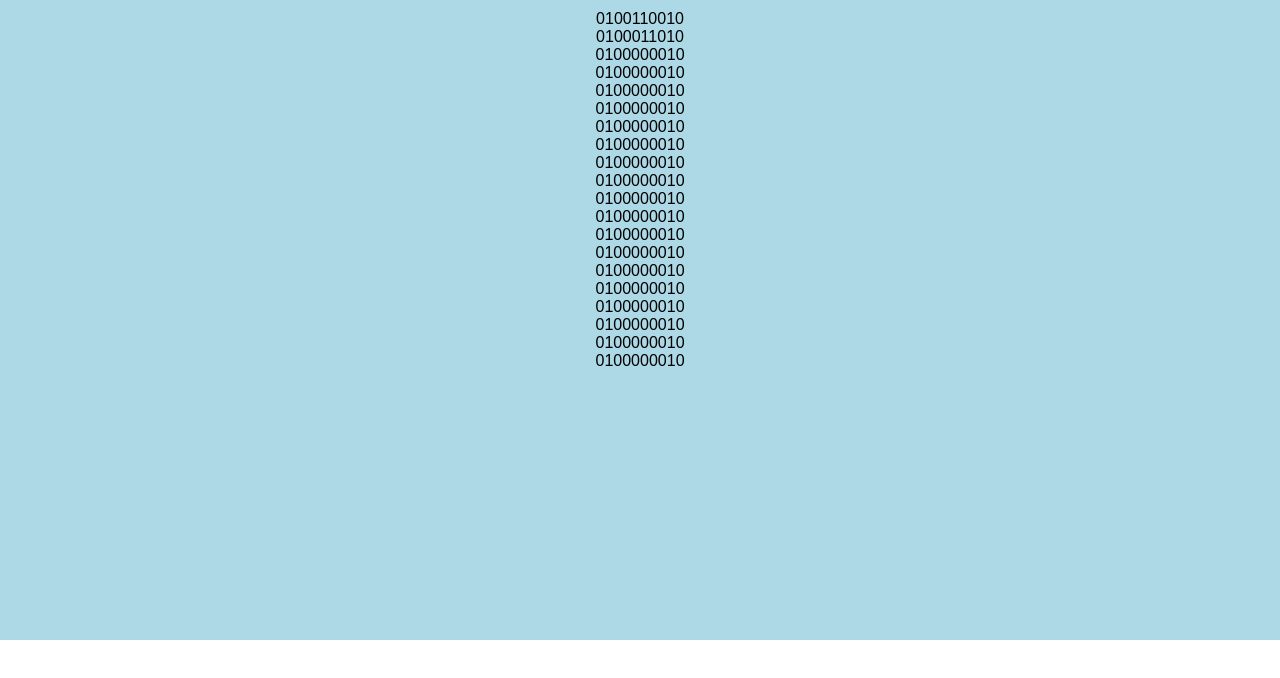
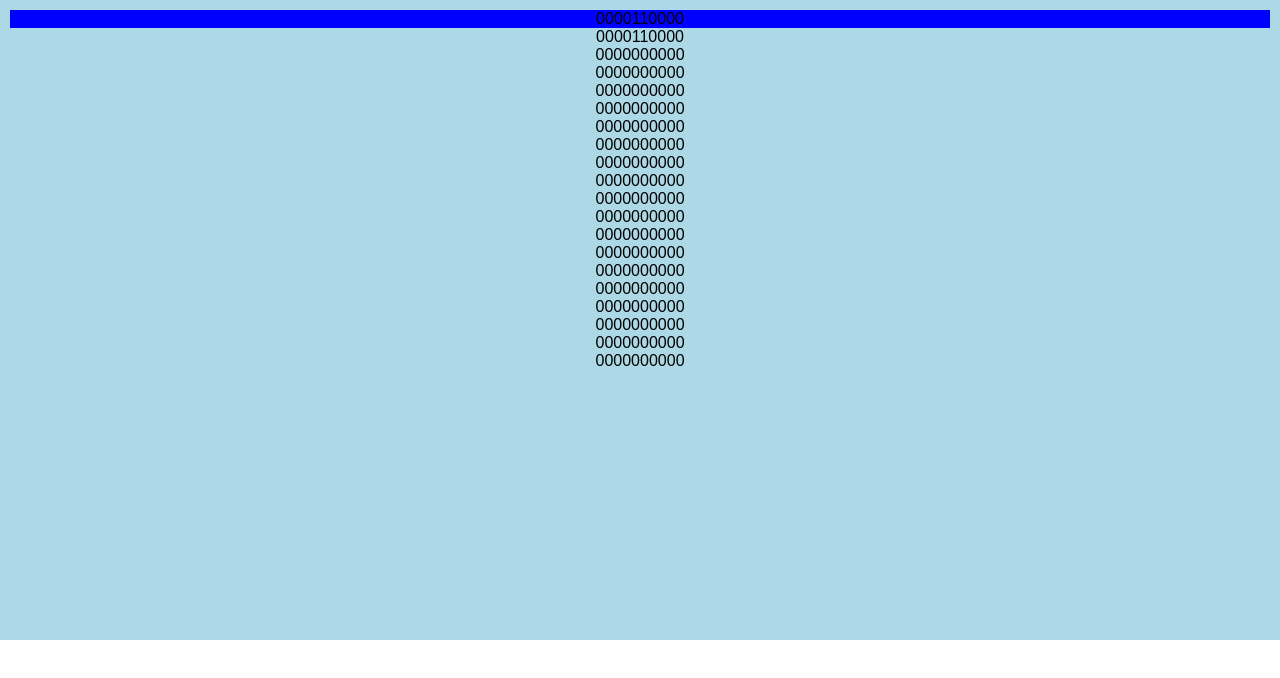
Before and after one commit to ChiuMungZitAlexander/tetris-game, a React (Create React App) app: page / in a window 1280 px wide. Shown: the top 678 px of the page. Built offline with nearby package versions, Linux system fonts and the light colour scheme.

Commit message:
eliminate the row all is fixed blocks

```diff
--- a/src/AppState.ts
+++ b/src/AppState.ts
@@ -3,14 +3,16 @@ import { action, computed, observable } from 'mobx'
 import { generateData, toDisplayData } from 'utils/index'
 
 export default class AppState {
-  public HEIGHT = 20
-  public WIDTH = 10
-  public INIT_POSITION = [4, 0]
+  public HEIGHT: number = 20
+  public WIDTH: number = 10
+  public INIT_POSITION: number[] = [4, 0]
 
   @observable public data: number[][] = generateData(this.HEIGHT, this.WIDTH) // fixed block data
 
   @observable public position: number[] = this.INIT_POSITION // initial block position, position[0] is colIndex
-  @observable public block: number[][] = [[1, 1, 0], [0, 1, 1]] // current block shape
+  @observable public block: number[][] = [[1, 1], [1, 1]] // current block shape
+
+  @observable public gameStatus: string = 'stop' // 1.stop 2.playing 3.over
 
   @action public moveLeft = (): void => {
     console.info('%c@Action captured: left', 'color: purple; font-style: italic')
@@ -56,12 +58,28 @@ export default class AppState {
 
   @action public moveDown = (): void => {
     console.info('%c@Action captured: down', 'color: purple; font-style: italic')
+
+    const resetPosition = ():void => {
+      this.position = this.INIT_POSITION
+
+      // overlap detect to test game over
+      for (let row = 0; row < this.block.length; row++) {
+        for (let col = 0; col < this.block[0].length; col++) {
+          if (this.data[this.position[1] + row][this.position[0] + col] + this.block[row][col] > 1) {
+            this.gameStatus = 'over'
+            this.block = [[]]
+            return
+          }
+        }
+      }
+    }
+
     const newPosition = [this.position[0], this.position[1] + 1]
 
     // bottom boundry collision
     if (newPosition[1] + this.block.length > this.HEIGHT) {
       // make block fixed if collide to bottom bountry
-      this.data = this.data.map((row, rowIndex) => row.map((col, colIndex) => {
+      const accumulatedData = this.data.map((row, rowIndex) => row.map((col, colIndex) => {
         if (rowIndex >= this.position[1]
           && rowIndex <= this.position[1] + this.block.length - 1
           && colIndex >= this.position[0]
@@ -72,8 +90,13 @@ export default class AppState {
         return col
       }))
 
-      // return to initial position
-      this.position = this.INIT_POSITION
+      // erase the all-is-1 row and append empty row to the top
+      const erasedData = accumulatedData.filter(row => !row.every(col => col === 1))
+      this.data = [...Array(this.HEIGHT - erasedData.length)]
+        .map(() => [...Array(this.WIDTH)].map(() => 0))
+        .concat(erasedData)
+
+      resetPosition()
       return
     }
 
@@ -82,7 +105,7 @@ export default class AppState {
       for (let col = 0; col < this.block[0].length; col++) {
         if (this.data[newPosition[1] + row][newPosition[0] + col] + this.block[row][col] > 1) {
           // make block fixed if collide to any block
-          this.data = this.data.map((r, rIndex) => r.map((c, cIndex) => {
+          const accumulatedData = this.data.map((r, rIndex) => r.map((c, cIndex) => {
             if (rIndex >= this.position[1]
               && rIndex <= this.position[1] + this.block.length - 1
               && cIndex >= this.position[0]
@@ -93,8 +116,13 @@ export default class AppState {
             return c
           }))
 
-          // return to initial position
-          this.position = this.INIT_POSITION
+          // erase the all-is-1 row and append empty row to the top
+          const erasedData = accumulatedData.filter(r => !r.every(c => c === 1))
+          this.data = [...Array(this.HEIGHT - erasedData.length)]
+            .map(() => [...Array(this.WIDTH)].map(() => 0))
+            .concat(erasedData)
+
+          resetPosition()
           return
         }
       }
--- a/src/components/tetris/style.less
+++ b/src/components/tetris/style.less
@@ -1,3 +1,9 @@
 .tetris-container {
   font-size: 1rem;
+
+  .row {
+    &:first-child {
+      background-color: blue;
+    }
+  }
 }
--- a/src/components/tetris/tetris.tsx
+++ b/src/components/tetris/tetris.tsx
@@ -10,8 +10,19 @@ interface ITetrisProps {
 @inject('store')
 @observer
 export default class Tetris extends React.Component<ITetrisProps, {}> {
-  public componentDidMount = () => {
+  public componentDidMount = (): void => {
     window.addEventListener('keydown', this.onKeyPress)
+  }
+
+  public componentDidUpdate = (): void => {
+    const { store } = this.props
+    const gameStatus = store && store.gameStatus
+
+    if (gameStatus === 'over') {
+      window.removeEventListener('keydown', this.onKeyPress)
+      alert('game over')
+      location.reload()
+    }
   }
 
   public render() {
--- a/src/utils/index.ts
+++ b/src/utils/index.ts
@@ -1,19 +1,19 @@
 /**
- * @param {height}
- * @param {width}
+ * @param height
+ * @param width
  */
 export const generateData = (
   height: number, width: number
 ): number[][] => (
   [...Array(height)].map(() => (
-    [0,1,0,0,0,0,0,0,1,0]
+    [...Array(width)].map(() => 0)
   ))
 )
 
 /**
- * @param {data} fixed blocks
- * @param {position}
- * @param {block}
+ * @param data fixed block data
+ * @param position current position
+ * @param block current block
  */
 export const toDisplayData = (
   data: number[][],
```
Also changed, not shown: 1 other file (tests, documents, lock files or other folders).
